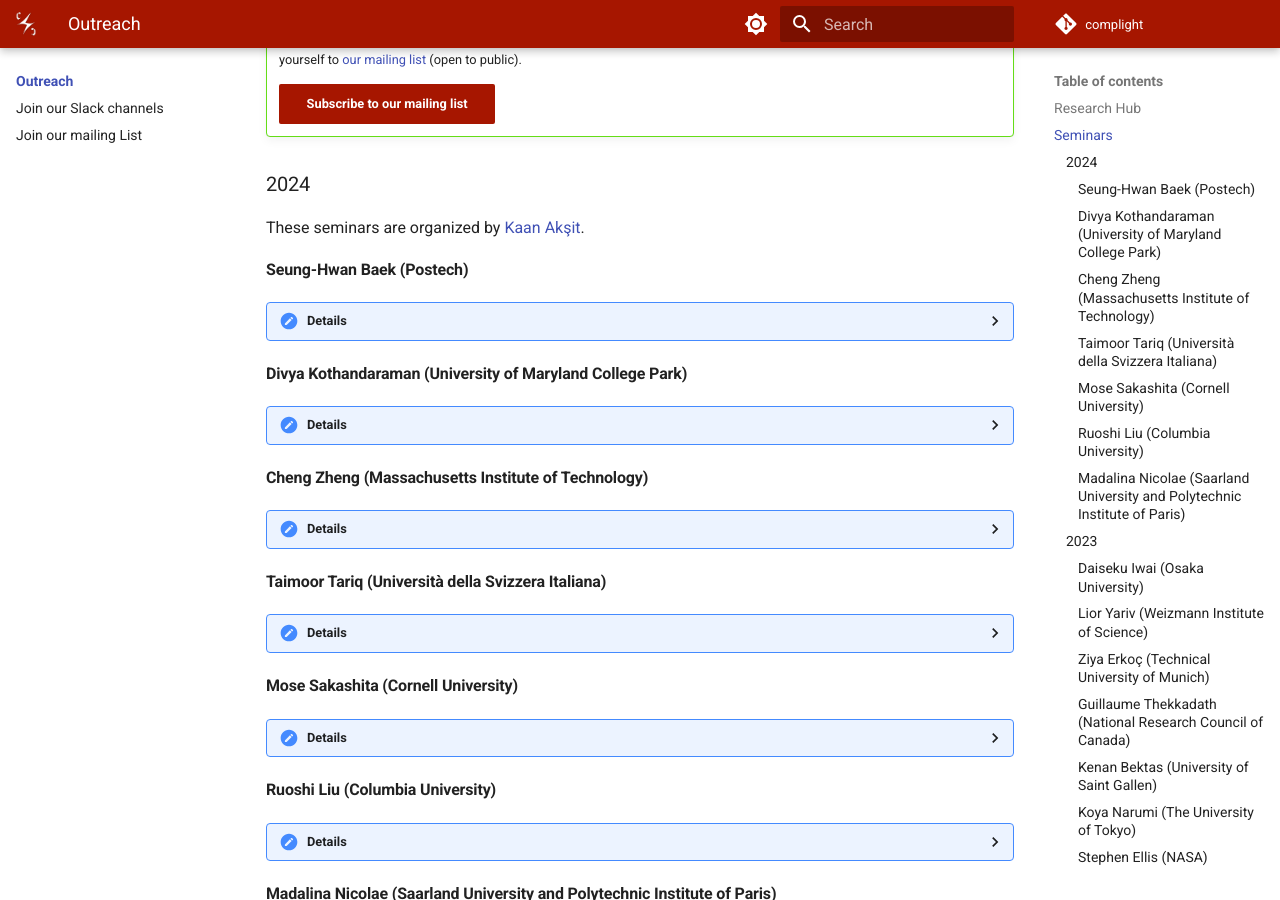
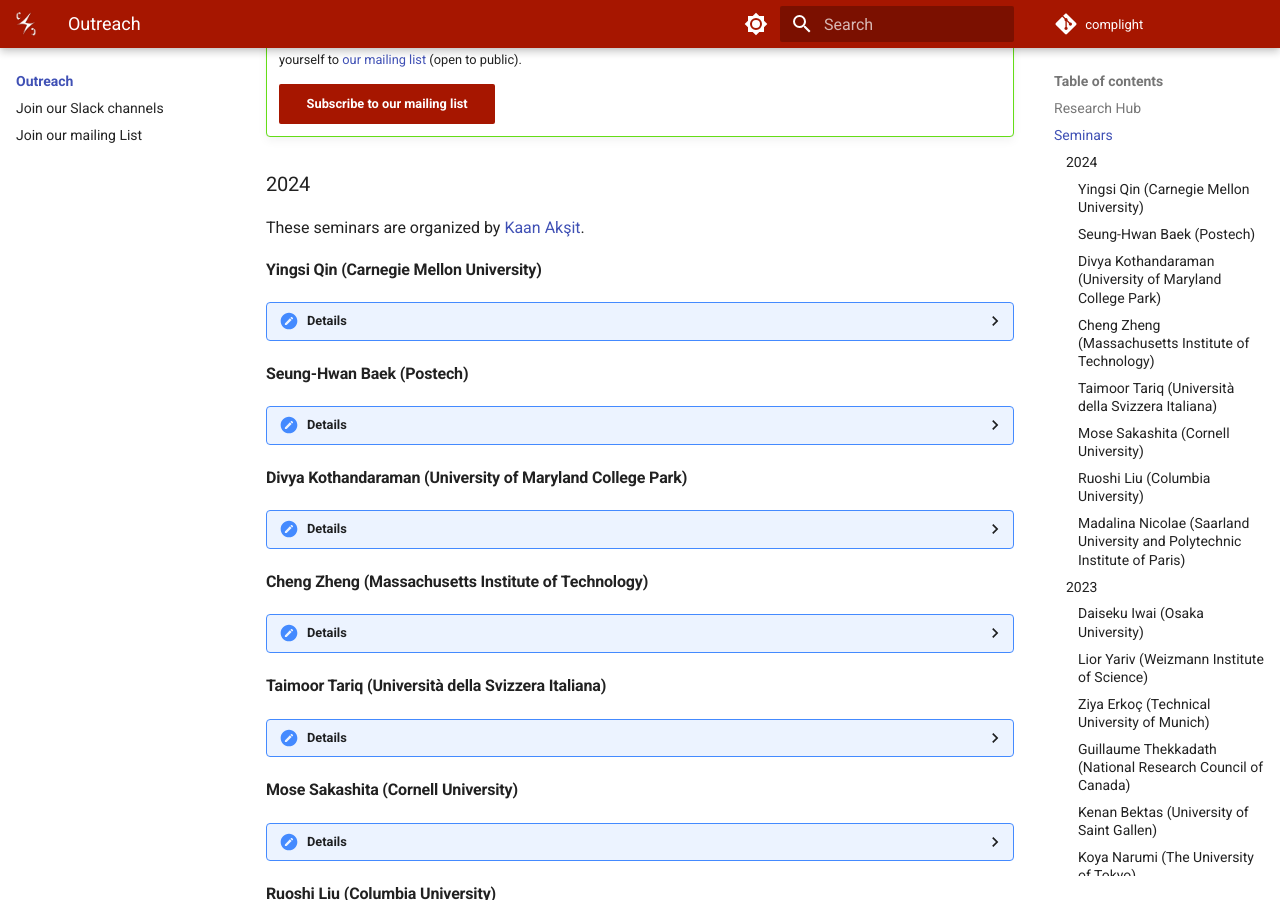
Before and after one commit to complight/complight.github.io, an MkDocs documentation site: the page built from docs/outreach/index.md, in a window 1280 px wide and 900 px high, scrolled down 1017 px. Built offline with MkDocs 1.6.1 and Material for MkDocs 9.7.7, drawn with Linux system fonts in a browser that asks for light colours.

Commit message:
Updates.

```diff
--- a/docs/outreach/index.md
+++ b/docs/outreach/index.md
@@ -34,6 +34,18 @@ Overall, seminars are a blend of internal and external presenters.
 
 ### 2024
 These seminars are organized by [Kaan Akşit](https://kaanaksit.com).
+
+
+#### Yingsi Qin (Carnegie Mellon University)
+??? Details
+    **Date:**
+    3rd April 2024
+
+    **Presenter:** [Yingsi Qin](https://yingsiqin.github.io/), PhD Candidate at Carnegie Mellon University
+
+    **Title:** Split-Lohmann Multifocal Displays
+
+    **Watch:** [Recording (Password protected)](https://liveuclac-my.sharepoint.com/:v:/g/personal/ucackak_ucl_ac_uk/EbObKn1Eqd1Iq8Fq5JcjXaEBvBu6X3aZJGNLdBEKoIZZXA?e=1EPl50)
 
 
 #### Seung-Hwan Baek (Postech)
```
